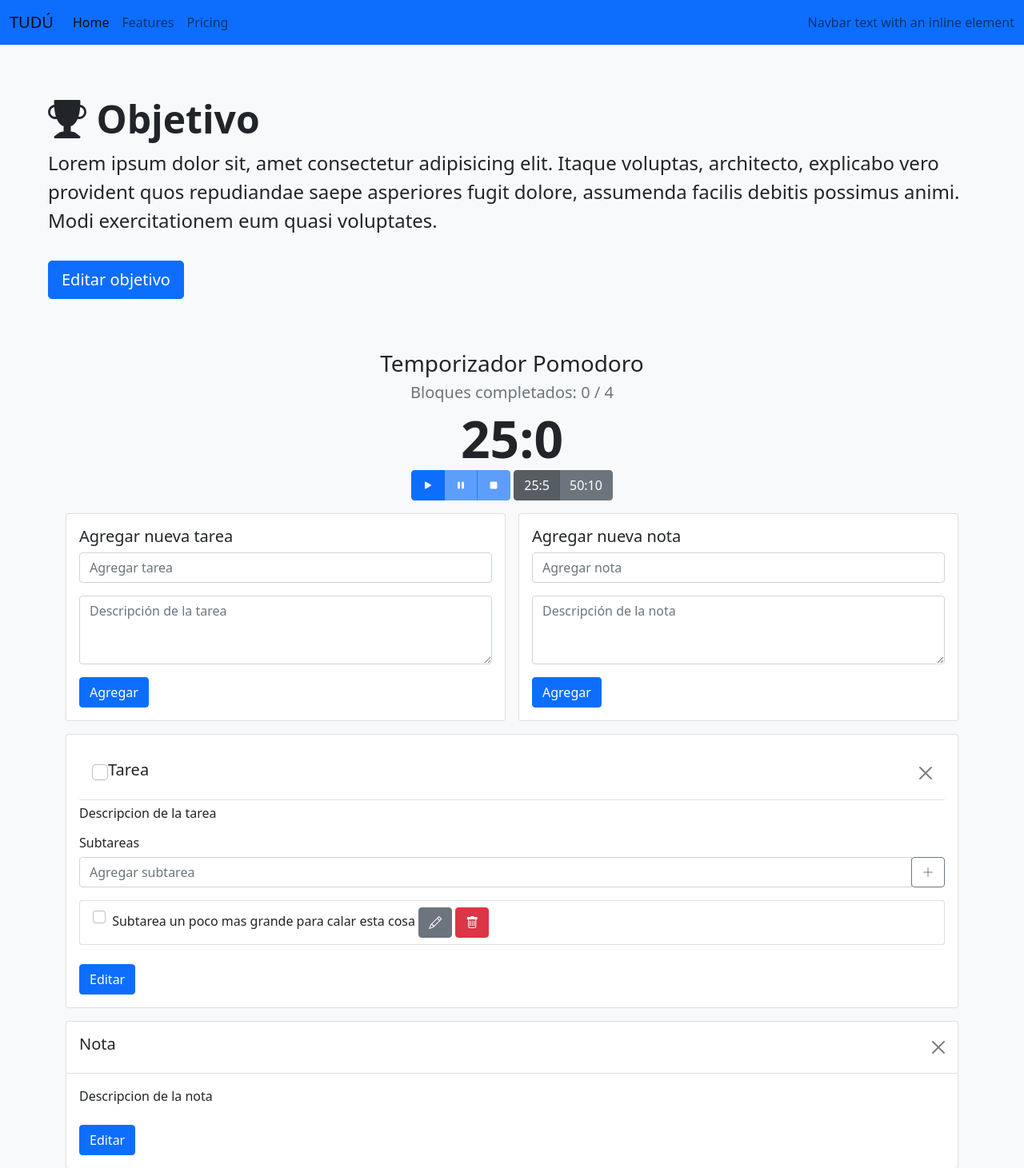
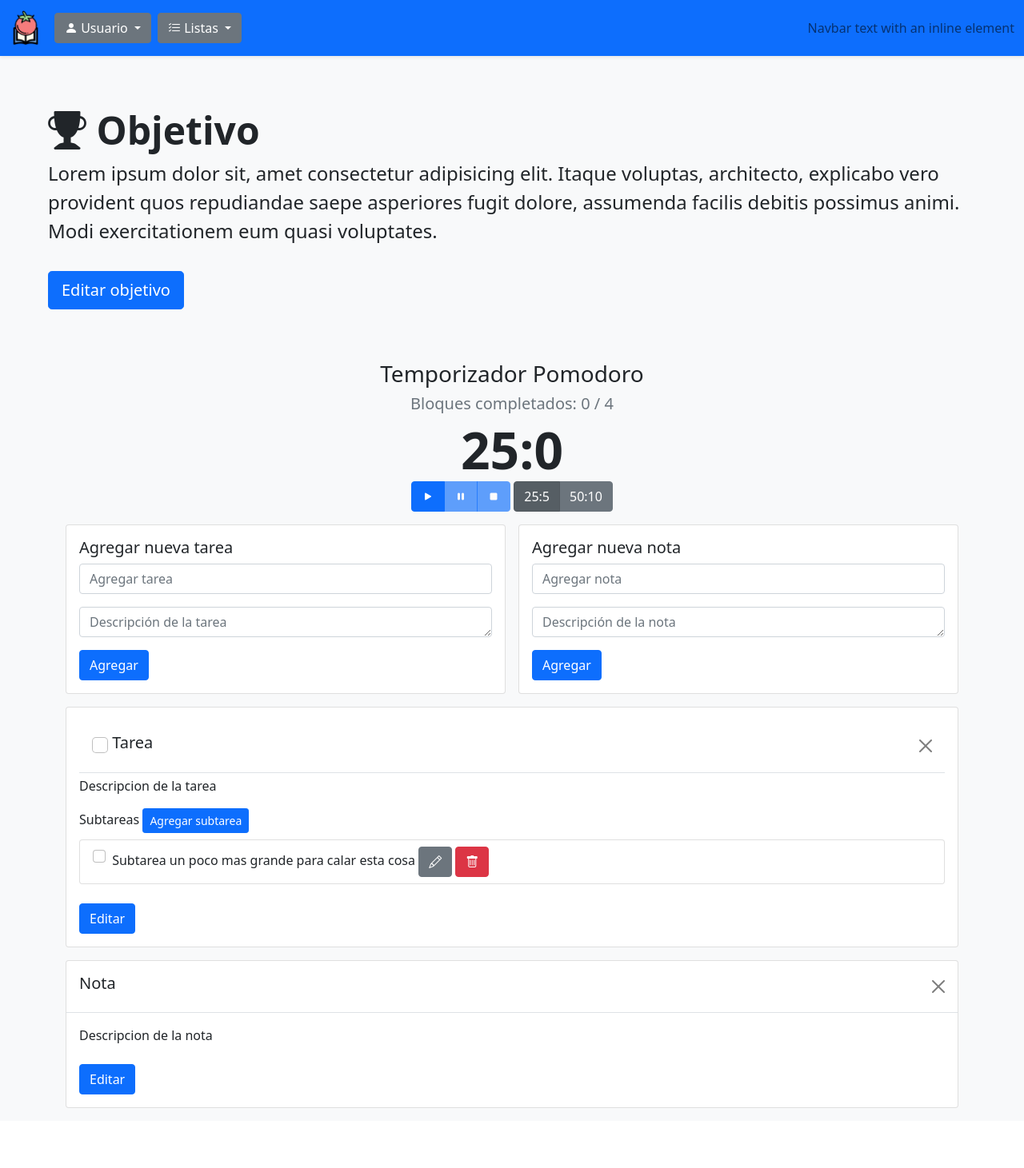
Before and after one commit to diego-aaron-mp/TUDU, a PHP site: page / in a window 1280 px wide. Shown: the top 1461 px of the page at 80% size. After the commit the page ends 1386 px from the top, so only its background shows below. Run offline with PHP 8.4, Linux system fonts and the light colour scheme.

Commit message:
Nuevo header

```diff
--- a/assets/css/styles.css
+++ b/assets/css/styles.css
@@ -17,3 +17,9 @@
     right: 0;
     padding: 10px;
 }
+
+/* Imagen pequeña */
+.goHome {
+    width: 5vh;
+    height: 5vh;
+}
--- a/assets/scripts/prubas.js
+++ b/assets/scripts/prubas.js
@@ -19,5 +19,11 @@
     $('#btnConsejo').click(function () {
        $('#consejoModal').modal('show');
     });
+
+    // Abrir el modal para agregar subtareas
+    $('#btnAddSubtask').click(function () {
+        $('#addSubtaskModal').modal('show');
+    }
+    );
 }
 )();
--- a/index.html
+++ b/index.html
@@ -16,24 +16,46 @@
 <body class="bg-light">
 
   <!-- Cabecera -->
-  <nav class="navbar navbar-expand-lg navbar-light bg-primary">
+  <nav class="navbar navbar-expand-lg navbar-light bg-primary shadow-sm sticky-top">
     <div class="container-fluid">
-      <a class="navbar-brand" href="#">TUDÚ</a>
+      <!-- Logo para ir a Inicio -->
+      <a class="navbar-brand" href="#"> <img src="./assets/images/TuduComprimido.png" alt="Ir a inicio" class="img-fluid goHome"></a>
       <button class="navbar-toggler" type="button" data-bs-toggle="collapse" data-bs-target="#navbarText"
         aria-controls="navbarText" aria-expanded="false" aria-label="Toggle navigation">
         <span class="navbar-toggler-icon"></span>
       </button>
       <div class="collapse navbar-collapse" id="navbarText">
         <ul class="navbar-nav me-auto mb-2 mb-lg-0">
-          <li class="nav-item">
-            <a class="nav-link active" aria-current="page" href="#">Home</a>
-          </li>
-          <li class="nav-item">
-            <a class="nav-link" href="#">Features</a>
-          </li>
-          <li class="nav-item">
-            <a class="nav-link" href="#">Pricing</a>
-          </li>
+
+            <!-- Dropdown de Usuario -->
+            <div class="dropdown me-2 mb-1 mt-1">
+              <button class="btn btn-secondary dropdown-toggle" type="button" id="dropdownMenuButton"
+                data-bs-toggle="dropdown" aria-haspopup="true" aria-expanded="false">
+                <i class="bi bi-person-fill"></i>
+                Usuario
+              </button>
+              <div class="dropdown-menu" aria-labelledby="dropdownMenuButton">
+                <a class="dropdown-item" href="#">Perfil</a>
+                <a class="dropdown-item" href="#">Cerrar sesión</a>
+              </div>
+            </div>
+            <!-- Fin de Dropdown de usuario -->
+
+            <!-- Dropdown de Listas -->
+            <div class="dropdown me-2 mb-1 mt-1"">
+              <button class="btn btn-secondary dropdown-toggle" type="button" id="dropdownMenuButton"
+                data-bs-toggle="dropdown" aria-haspopup="true" aria-expanded="false">
+                <i class="bi bi-list-check"></i>
+                Listas
+              </button>
+              <div class="dropdown-menu" aria-labelledby="dropdownMenuButton">
+                <a class="dropdown-item" href="#">Lista 1</a>
+                <a class="dropdown-item" href="#">Lista 2</a>
+                <a class="dropdown-item" href="#">Lista 3</a>
+              </div>
+            </div>
+            <!-- Fin de Dropdown de Listas -->
+
         </ul>
         <span class="navbar-text">
           Navbar text with an inline element
@@ -53,7 +75,8 @@
     </div>
     <!-- Boton para editar el objetivo -->
     <div class="container-fluid py-2">
-      <button id="btnEditObjective" class="btn btn-primary btn-lg btn-block" type="button" data-toggle="modal" data-target="#exampleModal">
+      <button id="btnEditObjective" class="btn btn-primary btn-lg btn-block" type="button" data-toggle="modal"
+        data-target="#exampleModal">
         Editar objetivo
       </button>
     </div>
@@ -108,7 +131,7 @@
             </div>
             <div class="input-group mt-3">
               <!-- Text area para escribir la descipcion de la nueva tarea -->
-              <textarea class="form-control" id="exampleFormControlTextarea1" rows="3"
+              <textarea class="form-control" id="exampleFormControlTextarea1" rows="1"
                 placeholder="Descripción de la tarea"></textarea>
             </div>
             <div class="input-group mt-3">
@@ -131,7 +154,7 @@
             </div>
             <div class="input-group mt-3">
               <!-- Text area para escribir la descipcion de la nueva nota -->
-              <textarea class="form-control" id="exampleFormControlTextarea1" rows="3"
+              <textarea class="form-control" id="exampleFormControlTextarea1" rows="1"
                 placeholder="Descripción de la nota"></textarea>
             </div>
             <div class="input-group mt-3">
@@ -154,29 +177,26 @@
           <div class="card-body">
             <!-- Titulo de la card -->
             <div class="modal-header">
-              <h5 class="card-title"><input type="checkbox" class="form-check-input" id="customCheck1">Tarea</h5>
+              <h5 class="card-title"><input type="checkbox" class="form-check-input" id="customCheck1">&nbsp;Tarea</h5>
               <!-- Boton de eliminar  -->
               <button type="button" class="btn btn-close">
               </button>
             </div>
             <p class="card-text mt-1">Descripcion de la tarea</p>
-            <h6 class="card-text">Subtareas</h6>
-            <!-- Input de subtareas -->
-            <div class="input-group mb-3">
-              <input type="text" class="form-control" placeholder="Agregar subtarea" aria-label="Agregar subtarea"
-                aria-describedby="basic-addon2">
-              <div class="input-group-append">
-                <button class="btn btn-outline-secondary" type="button">
-                  <i class="bi bi-plus-lg"></i>
-                </button>
-              </div>
-            </div>
+            <h6 class="card-text">Subtareas
+              <!-- Boton para agregar subtareas -->
+              <button type="button" id="btnAddSubtask" class="btn btn-primary btn-sm" data-toggle="modal"
+                data-target="#exampleModal">
+                Agregar subtarea
+              </button>
+            </h6>
+
+
             <!-- Checklist -->
             <div class="list-group mb-3">
               <label class="list-group-item">
                 <input class="form-check-input me-1" type="checkbox" value="">
                 Subtarea un poco mas grande para calar esta cosa
-
                 <!-- Boton de editar -->
                 <button id="btnEditSubtask" type="button" class="btn btn-secondary">
                   <i class="bi bi-pencil"></i>
@@ -185,9 +205,8 @@
                 <button type="button" class="btn btn-danger">
                   <i class="bi bi-trash"></i>
                 </button>
+              </label>
 
-
-              </label>
             </div>
             <!-- Fin de checklist -->
             <!-- Boton para editar -->
@@ -351,6 +370,33 @@
   </div>
 
 
+  <!-- Modal para agregar una subtarea -->
+  <div class="modal fade" id="addSubtaskModal" tabindex="-1" role="dialog" aria-labelledby="exampleModalLabel"
+    aria-hidden="true">
+    <div class="modal-dialog" role="document">
+      <div class="modal-content">
+        <div class="modal-header">
+          <h5 class="modal-title" id="exampleModalLabel">Agregar</h5>
+          <button type="button" class="close btn-close" data-dismiss="modal" aria-label="Close">
+            <span aria-hidden="true"></span>
+          </button>
+        </div>
+        <div class="modal-body">
+          <!-- Input para agregar el titulo de la subtarea -->
+          <div class="form-group">
+            <label for="inputTitleSubtask">Titulo de la subtarea</label>
+            <input type="text" class="form-control" id="inputTitleSubtask" aria-describedby="inputTitleSubtask"
+              placeholder="Ej. Subtarea de estudio">
+          </div>
+          <div class="modal-footer">
+            <button type="button" class="btn btn-secondary" data-dismiss="modal">Cerrar</button>
+            <button type="button" class="btn btn-primary">Guardar</button>
+          </div>
+        </div>
+      </div>
+    </div>
+  </div>
+
 
   <!-- Bootstrap -->
   <script src="https://cdn.jsdelivr.net/npm/bootstrap@5.1.3/dist/js/bootstrap.bundle.min.js"
@@ -366,6 +412,7 @@
   <script src="/assets/scripts/editSubtask.js"></script>
   <script src="/assets/scripts/editObjective.js"></script>
 
+  <script src="/assets/scripts/prubas.js"></script>
 </body>
 
 </html>
```
Also changed, not shown: principal.html (+33 -7 lines), pruebas.html (added, +22 -0 lines), assets/images/Tudu.ico (added), assets/images/Tudu.png (added), assets/images/TuduComprimido.png (added).
